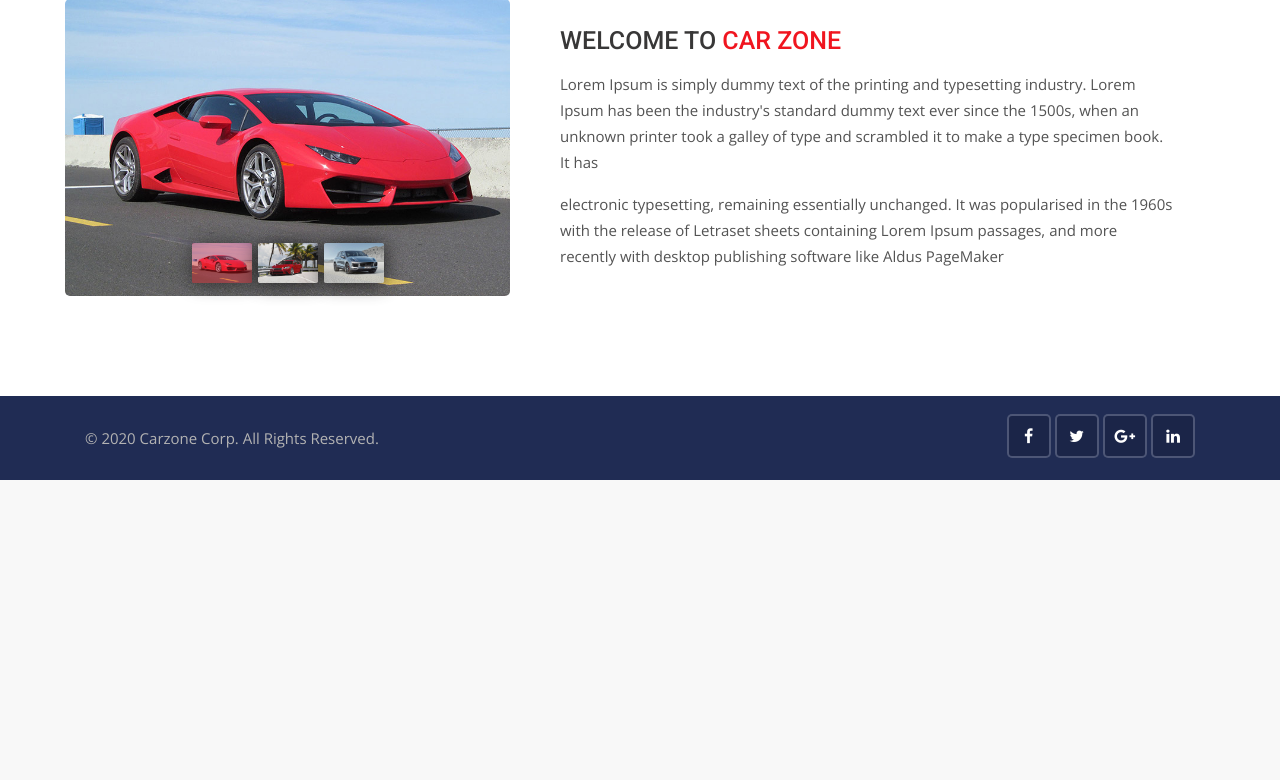
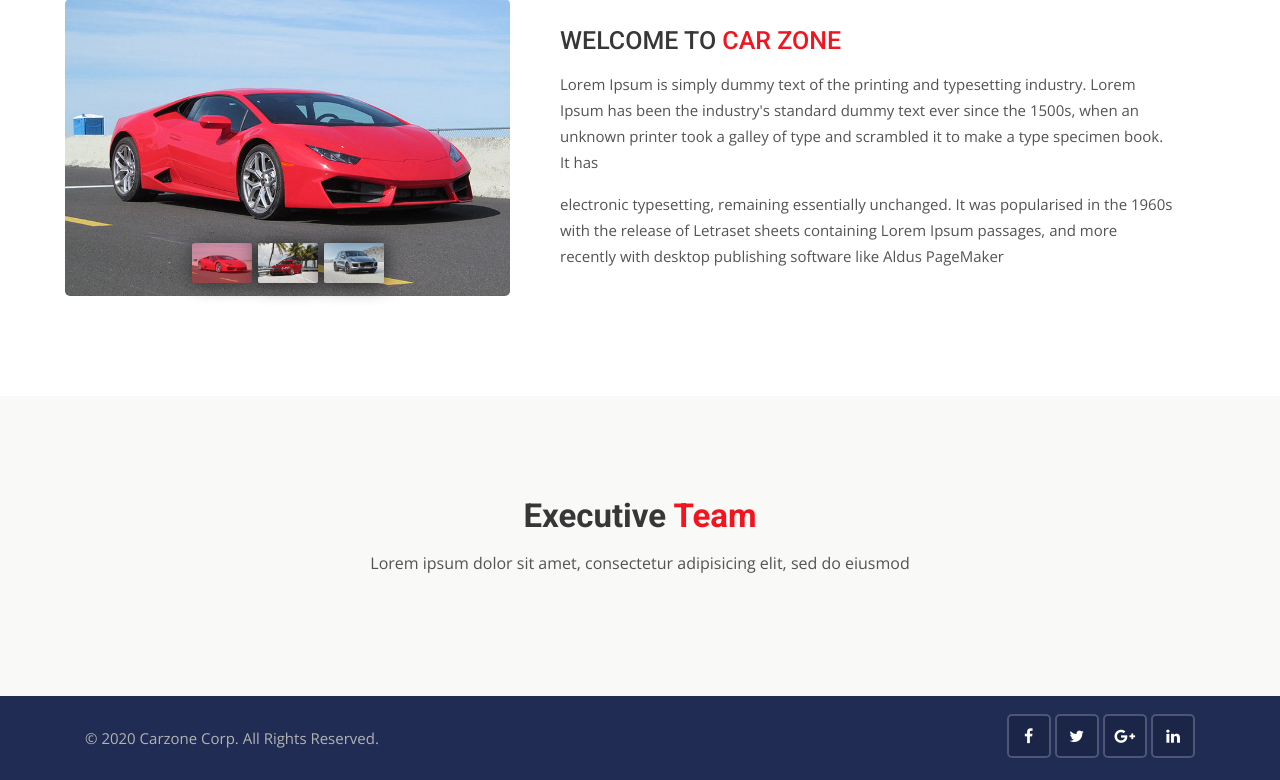
Before and after one commit to SaiSatwikMadddula/carzone-gitproject, a Django app: page /about in a window 1280 px wide. Shown: the part 461-1241 px from the top of the page. Before the commit the page ends 941 px from the top, so only its background shows below. Run offline with Django 3.2, Linux system fonts and the light colour scheme; data that the repository does not hold is empty; some libraries are stand-ins or nearby versions.

Commit message:
Completed Teams Model

```diff
--- a/pages/views.py
+++ b/pages/views.py
@@ -10,7 +10,11 @@ def home(request):
     return render(request,'pages/home.html', data)
 
 def about(request):
-    return render(request, 'pages/about.html')
+    teams = Team.objects.all()
+    data = {
+        'teams': teams,
+    }
+    return render(request, 'pages/about.html', data)
 
 def services(request):
     return render(request, 'pages/services.html')
--- a/templates/pages/about.html
+++ b/templates/pages/about.html
@@ -67,4 +67,41 @@
     </div>
 </div>
 
+<!-- Our team start -->
+<div class="our-team content-area bg-grea-3">
+    <div class="container">
+        <!-- Main title -->
+        <div class="main-title">
+            <h1>Executive <span>Team</span></h1>
+            <p>Lorem ipsum dolor sit amet, consectetur adipisicing elit, sed do eiusmod</p>
+        </div>
+        <!-- Slick slider area start -->
+        <div class="slick-slider-area clearfix">
+            <div class="row slick-carousel" data-slick='{"slidesToShow": 4, "responsive":[{"breakpoint": 1024,"settings":{"slidesToShow": 2}}, {"breakpoint": 768,"settings":{"slidesToShow": 1}}]}'>
+              {% for team in teams %}
+                <div class="slick-slide-item">
+                    <div class="team-1">
+                        <div class="photo">
+                            <a href="#">
+                                <img src="{{ team.photo.url }}" alt="team-1" class="img-fluid">
+                            </a>
+                            <div class="social-list clearfix">
+                                <a href="{{team.facebook_link}}" target="_blank" class="facebook-bg"><i class="fa fa-facebook"></i></a>
+                                <a href="{{team.twitter_link}}" target="_blank" class="twitter-bg"><i class="fa fa-twitter"></i></a>
+                                <a href="{{team.google_plus_link}}" target="_blank" class="google-bg"><i class="fa fa-google"></i></a>
+                            </div>
+                        </div>
+                        <div class="details">
+                            <h4><a href="team-detail.html">{{team.first_name}} {{team.last_name}} </a></h4>
+                            <h5>{{team.designation}}</h5>
+                        </div>
+                    </div>
+                </div>
+              {% endfor %}
+            </div>
+        </div>
+    </div>
+</div>
+<!-- Our team end -->
+
 {% endblock %}
--- a/templates/pages/contact.html
+++ b/templates/pages/contact.html
@@ -21,7 +21,7 @@
         <!-- Main title -->
         <div class="main-title text-center">
             <h1>Contact <span>Us</span></h1>
-            <p>Lorem ipsum dolor sit amet, consectetur adipisicing elit, sed do eiusmod</p>
+            <!--<p>Lorem ipsum dolor sit amet, consectetur adipisicing elit, sed do eiusmod</p>-->
         </div>
         <form action="#" method="POST" enctype="multipart/form-data">
             <div class="row">
--- a/templates/pages/home.html
+++ b/templates/pages/home.html
@@ -894,7 +894,7 @@
         <!-- Main title -->
         <div class="main-title">
             <h1>Executive <span>Team</span></h1>
-            <p>Lorem ipsum dolor sit amet, consectetur adipisicing elit, sed do eiusmod</p>
+            <!--<p>Lorem ipsum dolor sit amet, consectetur adipisicing elit, sed do eiusmod</p>-->
         </div>
         <!-- Slick slider area start -->
         <div class="slick-slider-area clearfix">
@@ -909,7 +909,7 @@
                             <div class="social-list clearfix">
                                 <a href="{{team.facebook_link}}" target="_blank" class="facebook-bg"><i class="fa fa-facebook"></i></a>
                                 <a href="{{team.twitter_link}}" target="_blank" class="twitter-bg"><i class="fa fa-twitter"></i></a>
-                                <a href="{{team.google_plus_link}}" target="_blank" class="google-bg"><i class="fa fa-google"></i></a>
+                                <a href="{{team.google_plus_link}}" target="_blank"class="google-bg"><i class="fa fa-google"></i></a>
                             </div>
                         </div>
                         <div class="details">
--- a/templates/pages/services.html
+++ b/templates/pages/services.html
@@ -23,7 +23,7 @@
         <!-- Main title -->
         <div class="main-title text-center">
             <h1>Our <span>Services</span></h1>
-            <p>Lorem ipsum dolor sit amet, consectetur adipisicing elit, sed do eiusmod</p>
+            <!--<p>Lorem ipsum dolor sit amet, consectetur adipisicing elit, sed do eiusmod</p>-->
         </div>
         <div class="row">
             <div class="col-lg-4 col-md-6 col-sm-6">
```
Also changed, not shown: pages/admin.py (+13 -1 lines).
